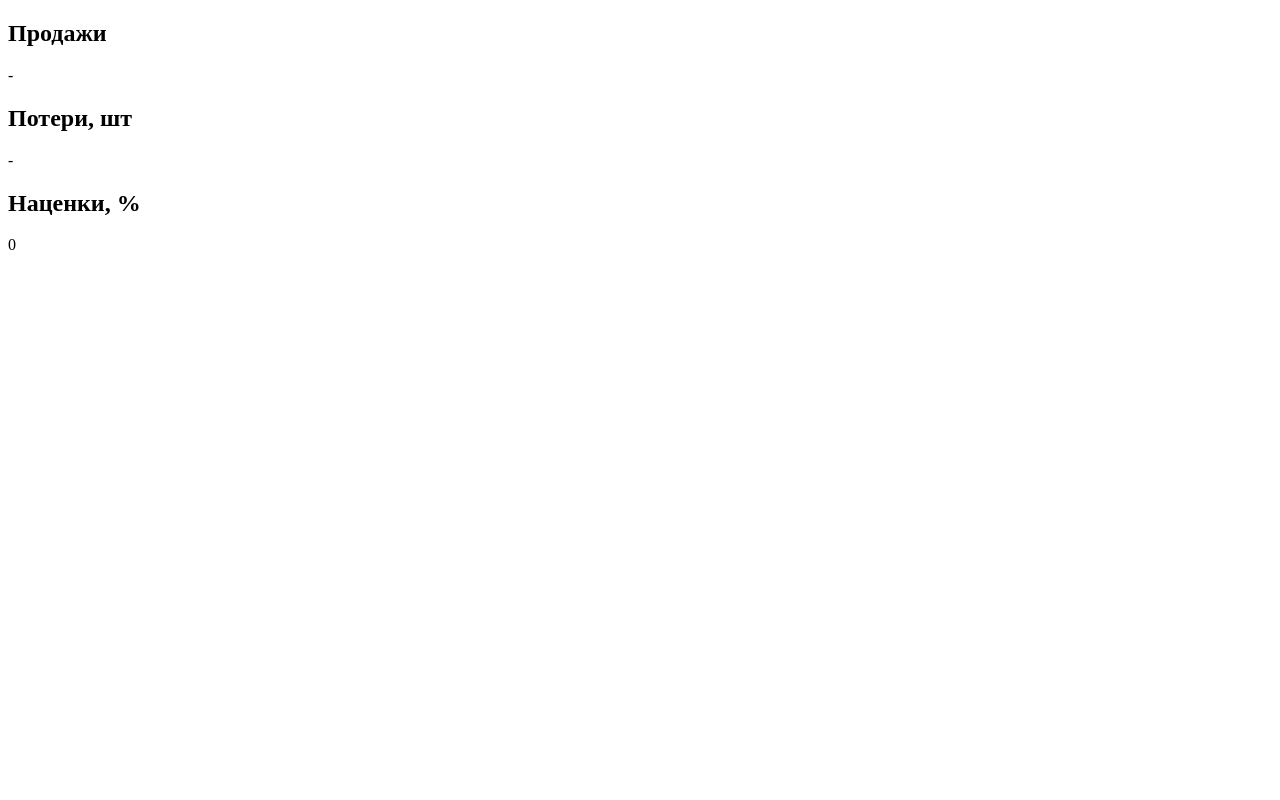
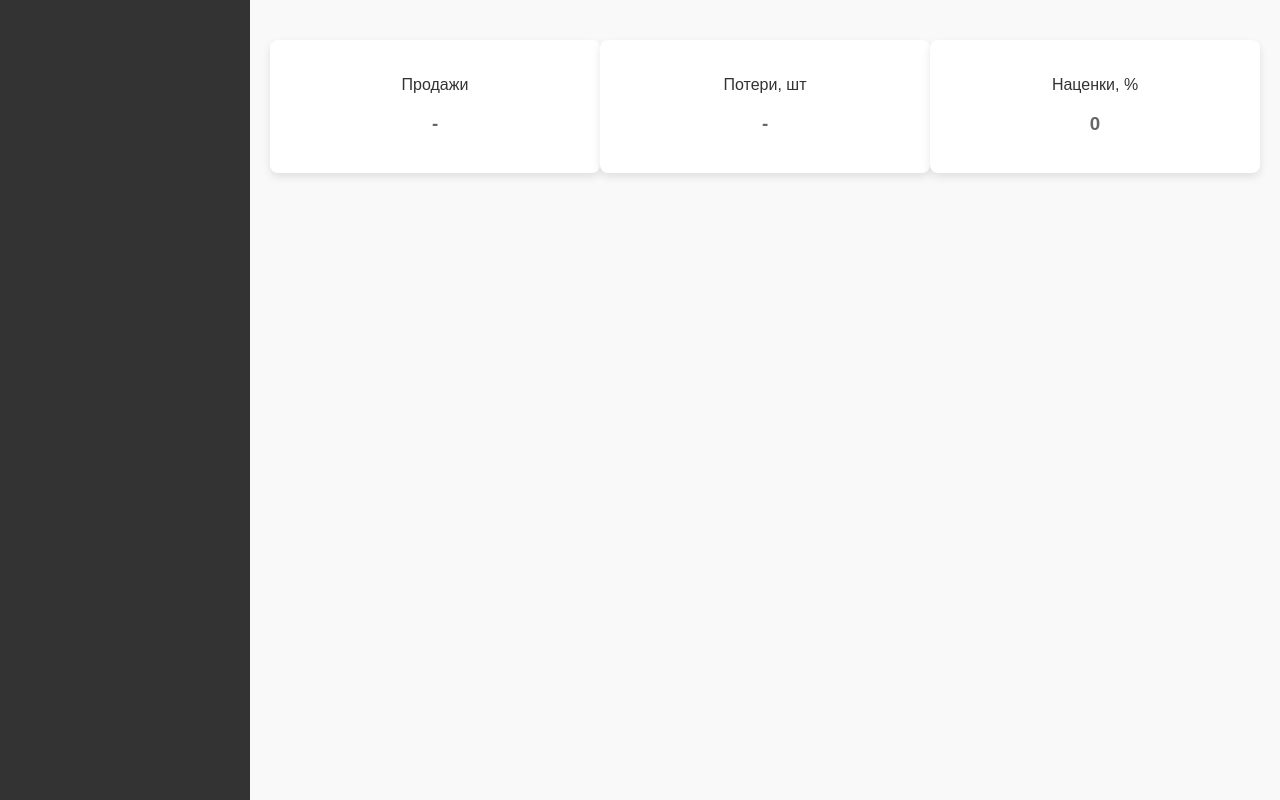
Before and after one commit to fyncht/scriptsales, a plain HTML site: page src/index.html in a window 1280 px wide. Drawn offline with Linux system fonts and the light colour scheme.

Commit message:
base created

```diff
--- a/src/css/style.css
+++ b/src/css/style.css
@@ -0,0 +1,78 @@
+body, html {
+    margin: 0;
+    padding: 0;
+    font-family: 'Arial', sans-serif;
+    background: #f9f9f9;
+}
+
+.dashboard {
+    display: flex;
+    height: 100vh;
+}
+
+.sidebar {
+    width: 250px;
+    background: #333;
+    /* Styles for your sidebar */
+}
+
+.content {
+    flex-grow: 1;
+    padding: 20px;
+}
+
+.date-picker {
+    display: flex;
+    justify-content: space-between;
+    align-items: center;
+    margin-bottom: 20px;
+    /* Additional styles */
+}
+
+.statistics {
+    display: flex;
+    justify-content: space-between;
+    margin-bottom: 20px;
+}
+
+.card {
+    background: white;
+    border-radius: 8px;
+    padding: 20px;
+    box-shadow: 0 4px 8px rgba(0,0,0,0.1);
+    width: calc(33% - 10px);
+    text-align: center;
+}
+
+.card-icon {
+    /* Icons styles */
+}
+
+.card-content p {
+    color: #333;
+}
+
+.card-content h3 {
+    color: #666;
+}
+
+.charts {
+    /* Styles for your charts */
+}
+
+/* Responsive styles */
+@media (max-width: 768px) {
+    .statistics {
+        flex-direction: column;
+    }
+
+    .card {
+        width: 100%;
+        margin-bottom: 10px;
+    }
+
+    .sidebar {
+        width: 100%;
+        height: auto;
+    }
+}
--- a/src/index.html
+++ b/src/index.html
@@ -8,38 +8,49 @@
 </head>
 <body>
 
-<div class="container">
-    <header>
-        <!-- Header content here -->
-    </header>
-
-    <aside>
+<div class="dashboard">
+    <aside class="sidebar">
         <!-- Sidebar content here -->
     </aside>
 
-    <main>
-        <section class="date-selector">
-            <!-- Date selector content -->
-        </section>
+    <main class="content">
+        <div class="date-picker">
+            <!-- Date picker and refresh button -->
+        </div>
 
-        <section class="metrics">
-            <div class="metric sales">
-                <h2>Продажи</h2>
-                <span>-</span>
+        <div class="statistics">
+            <div class="card">
+                <div class="card-icon">
+                    <!-- Icon here -->
+                </div>
+                <div class="card-content">
+                    <p>Продажи</p>
+                    <h3>-</h3>
+                </div>
             </div>
-            <div class="metric losses">
-                <h2>Потери, шт</h2>
-                <span>-</span>
+            <div class="card">
+                <div class="card-icon">
+                    <!-- Icon here -->
+                </div>
+                <div class="card-content">
+                    <p>Потери, шт</p>
+                    <h3>-</h3>
+                </div>
             </div>
-            <div class="metric markup">
-                <h2>Наценки, %</h2>
-                <span>0</span>
+            <div class="card">
+                <div class="card-icon">
+                    <!-- Icon here -->
+                </div>
+                <div class="card-content">
+                    <p>Наценки, %</p>
+                    <h3>0</h3>
+                </div>
             </div>
-        </section>
+        </div>
 
-        <section class="graphs">
-            <!-- Graphs content -->
-        </section>
+        <div class="charts">
+            <!-- Charts and graphs -->
+        </div>
     </main>
 </div>
 
```
